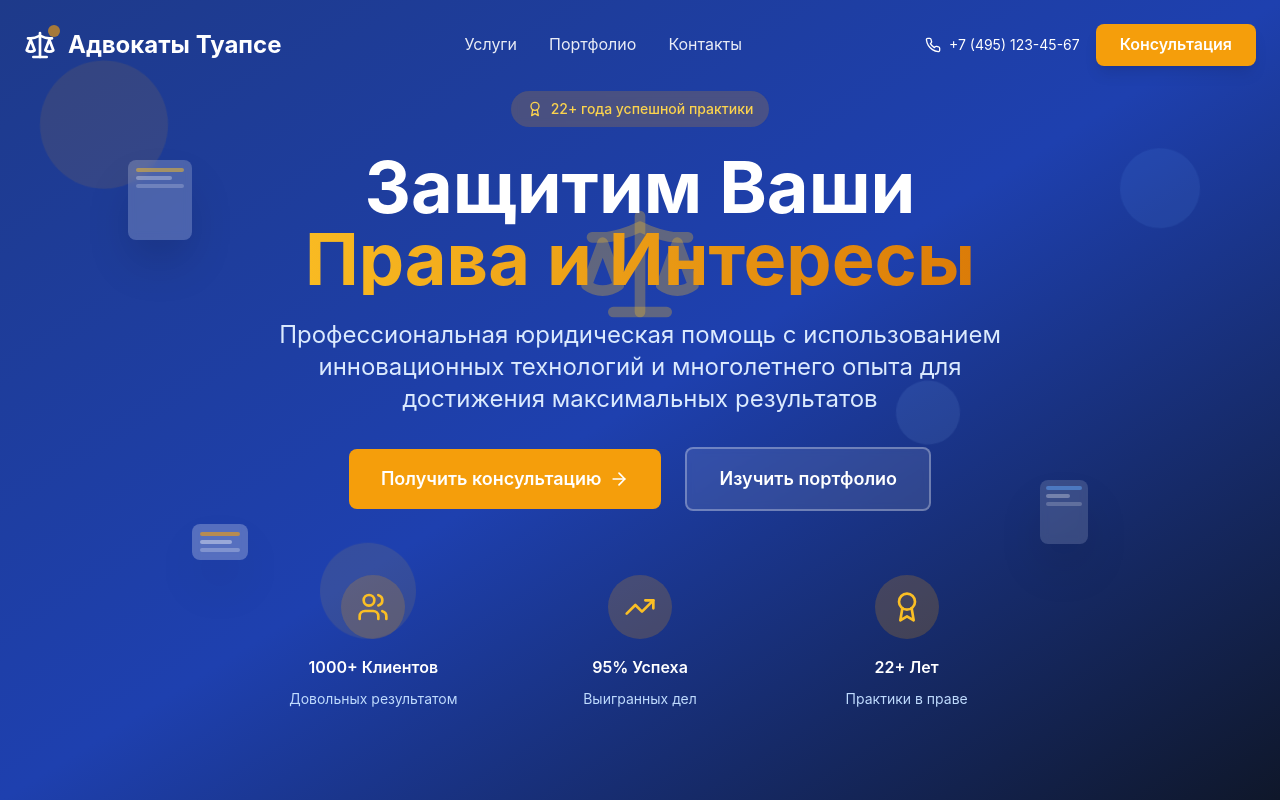
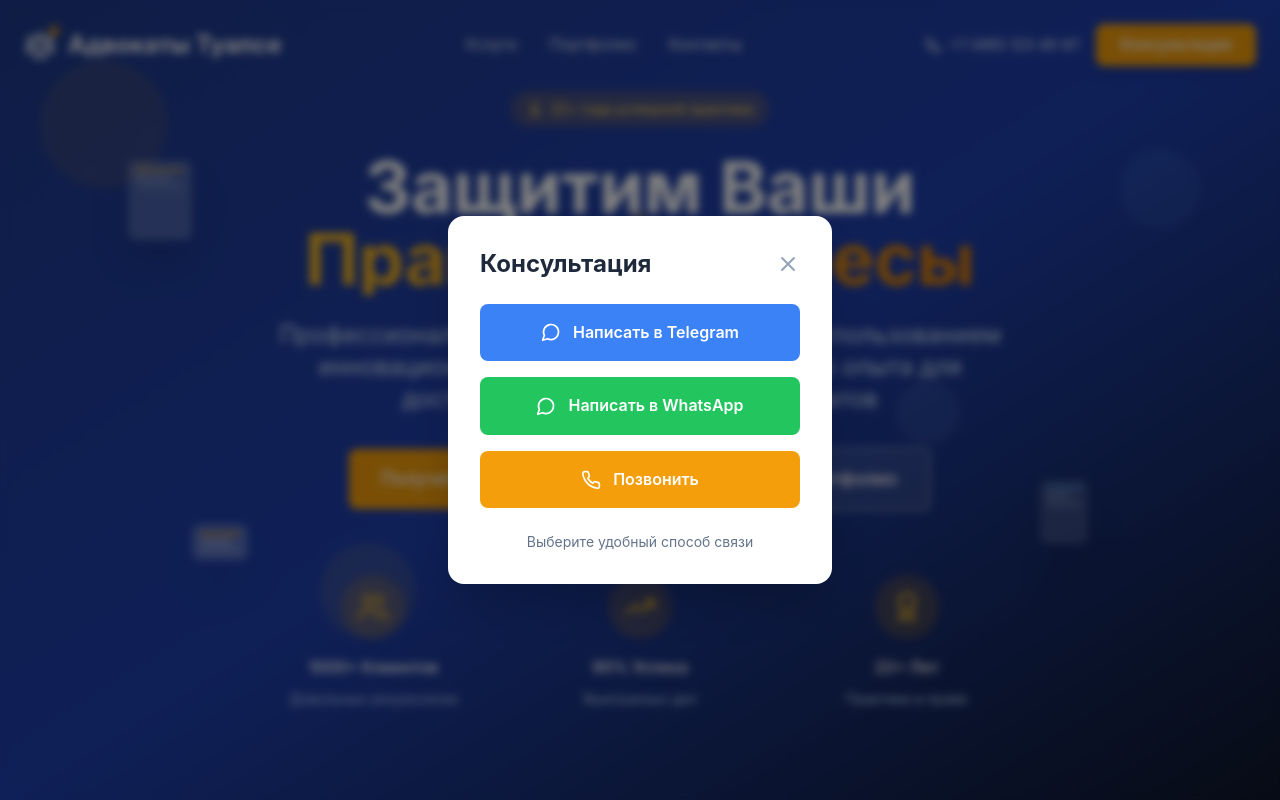
Before and after one commit to Gelleon/law2, a React (Vite) app: page / in a window 1280 px wide. Both pictures are taken after a click on the button "Консультация". Shown: the top 800 px of the page. Built offline with nearby package versions, Linux system fonts and the light colour scheme.

Commit message:
Initial commit

```diff
--- a/src/components/Header.tsx
+++ b/src/components/Header.tsx
@@ -1,9 +1,10 @@
 import React, { useState, useEffect } from 'react';
-import { Scale, Menu, X, Phone, Mail } from 'lucide-react';
+import { Scale, Menu, X, Phone, Mail, MessageCircle } from 'lucide-react';
 
 const Header = () => {
   const [isScrolled, setIsScrolled] = useState(false);
   const [isMenuOpen, setIsMenuOpen] = useState(false);
+  const [showConsultationPopup, setShowConsultationPopup] = useState(false);
 
   useEffect(() => {
     const handleScroll = () => {
@@ -14,7 +15,23 @@ const Header = () => {
     return () => window.removeEventListener('scroll', handleScroll);
   }, []);
 
+  const handleTelegramClick = () => {
+    window.open('https://t.me/your_telegram_username', '_blank');
+    setShowConsultationPopup(false);
+  };
+
+  const handleWhatsAppClick = () => {
+    window.open('https://wa.me/74951234567', '_blank');
+    setShowConsultationPopup(false);
+  };
+
+  const handleCallClick = () => {
+    window.location.href = 'tel:+74951234567';
+    setShowConsultationPopup(false);
+  };
+
   return (
+    <>
       <header
         className={`fixed top-0 left-0 right-0 z-50 transition-all duration-500 ${
           isScrolled
@@ -74,7 +91,10 @@ const Header = () => {
                   +7 (495) 123-45-67
                 </span>
               </div>
-            <button className="bg-amber-500 hover:bg-amber-600 text-white px-6 py-2 rounded-lg font-semibold transition-all duration-300 transform hover:scale-105 shadow-lg">
+              <button
+                onClick={() => setShowConsultationPopup(true)}
+                className="bg-amber-500 hover:bg-amber-600 text-white px-6 py-2 rounded-lg font-semibold transition-all duration-300 transform hover:scale-105 shadow-lg"
+              >
                 Консультация
               </button>
             </div>
@@ -106,7 +126,10 @@ const Header = () => {
                     <Phone className="w-4 h-4" />
                     <span>+7 (495) 123-45-67</span>
                   </div>
-                <button className="w-full bg-amber-500 hover:bg-amber-600 text-white px-6 py-2 rounded-lg font-semibold transition-colors">
+                  <button
+                    onClick={() => setShowConsultationPopup(true)}
+                    className="w-full bg-amber-500 hover:bg-amber-600 text-white px-6 py-2 rounded-lg font-semibold transition-colors"
+                  >
                     Консультация
                   </button>
                 </div>
@@ -115,6 +138,54 @@ const Header = () => {
           )}
         </div>
       </header>
+
+      {/* Consultation Popup */}
+      {showConsultationPopup && (
+        <div className="fixed inset-0 z-50 flex items-center justify-center bg-black/50 backdrop-blur-sm">
+          <div className="bg-white rounded-2xl p-8 max-w-sm w-full mx-4 shadow-2xl animate-modal-appear">
+            <div className="flex items-center justify-between mb-6">
+              <h3 className="text-2xl font-bold text-slate-800">Консультация</h3>
+              <button
+                onClick={() => setShowConsultationPopup(false)}
+                className="text-slate-400 hover:text-slate-600 transition-colors"
+              >
+                <X className="w-6 h-6" />
+              </button>
+            </div>
+
+            <div className="space-y-4">
+              <button
+                onClick={handleTelegramClick}
+                className="w-full flex items-center justify-center space-x-3 bg-blue-500 hover:bg-blue-600 text-white px-6 py-4 rounded-lg font-semibold transition-all duration-300 transform hover:scale-105"
+              >
+                <MessageCircle className="w-5 h-5" />
+                <span>Написать в Telegram</span>
+              </button>
+
+              <button
+                onClick={handleWhatsAppClick}
+                className="w-full flex items-center justify-center space-x-3 bg-green-500 hover:bg-green-600 text-white px-6 py-4 rounded-lg font-semibold transition-all duration-300 transform hover:scale-105"
+              >
+                <MessageCircle className="w-5 h-5" />
+                <span>Написать в WhatsApp</span>
+              </button>
+
+              <button
+                onClick={handleCallClick}
+                className="w-full flex items-center justify-center space-x-3 bg-amber-500 hover:bg-amber-600 text-white px-6 py-4 rounded-lg font-semibold transition-all duration-300 transform hover:scale-105"
+              >
+                <Phone className="w-5 h-5" />
+                <span>Позвонить</span>
+              </button>
+            </div>
+
+            <p className="text-center text-slate-500 text-sm mt-6">
+              Выберите удобный способ связи
+            </p>
+          </div>
+        </div>
+      )}
+    </>
   );
 };
 
--- a/src/components/Hero.tsx
+++ b/src/components/Hero.tsx
@@ -1,7 +1,31 @@
-import React from 'react';
-import { Scale, ArrowRight, Award, Users, TrendingUp } from 'lucide-react';
+import React, { useState } from 'react';
+import { Scale, ArrowRight, Award, Users, TrendingUp, MessageCircle, Phone, X } from 'lucide-react';
 
 const Hero = () => {
+  const [showConsultationPopup, setShowConsultationPopup] = useState(false);
+
+  const scrollToPortfolio = () => {
+    const portfolioSection = document.getElementById('portfolio');
+    if (portfolioSection) {
+      portfolioSection.scrollIntoView({ behavior: 'smooth' });
+    }
+  };
+
+  const handleTelegramClick = () => {
+    window.open('https://t.me/your_telegram_username', '_blank');
+    setShowConsultationPopup(false);
+  };
+
+  const handleWhatsAppClick = () => {
+    window.open('https://wa.me/74951234567', '_blank');
+    setShowConsultationPopup(false);
+  };
+
+  const handleCallClick = () => {
+    window.location.href = 'tel:+74951234567';
+    setShowConsultationPopup(false);
+  };
+
   return (
     <section className="relative min-h-screen flex items-center justify-center overflow-hidden bg-gradient-to-br from-blue-900 via-blue-800 to-slate-900">
       {/* Animated Background Elements */}
@@ -50,6 +74,53 @@ const Hero = () => {
         </div>
       </div>
 
+      {/* Consultation Popup */}
+      {showConsultationPopup && (
+        <div className="fixed inset-0 z-50 flex items-center justify-center bg-black/50 backdrop-blur-sm">
+          <div className="bg-white rounded-2xl p-8 max-w-sm w-full mx-4 shadow-2xl animate-fade-in-up">
+            <div className="flex items-center justify-between mb-6">
+              <h3 className="text-2xl font-bold text-slate-800">Консультация</h3>
+              <button
+                onClick={() => setShowConsultationPopup(false)}
+                className="text-slate-400 hover:text-slate-600 transition-colors"
+              >
+                <X className="w-6 h-6" />
+              </button>
+            </div>
+
+            <div className="space-y-4">
+              <button
+                onClick={handleTelegramClick}
+                className="w-full flex items-center justify-center space-x-3 bg-blue-500 hover:bg-blue-600 text-white px-6 py-4 rounded-lg font-semibold transition-all duration-300 transform hover:scale-105"
+              >
+                <MessageCircle className="w-5 h-5" />
+                <span>Написать в Telegram</span>
+              </button>
+
+              <button
+                onClick={handleWhatsAppClick}
+                className="w-full flex items-center justify-center space-x-3 bg-green-500 hover:bg-green-600 text-white px-6 py-4 rounded-lg font-semibold transition-all duration-300 transform hover:scale-105"
+              >
+                <MessageCircle className="w-5 h-5" />
+                <span>Написать в WhatsApp</span>
+              </button>
+
+              <button
+                onClick={handleCallClick}
+                className="w-full flex items-center justify-center space-x-3 bg-amber-500 hover:bg-amber-600 text-white px-6 py-4 rounded-lg font-semibold transition-all duration-300 transform hover:scale-105"
+              >
+                <Phone className="w-5 h-5" />
+                <span>Позвонить</span>
+              </button>
+            </div>
+
+            <p className="text-center text-slate-500 text-sm mt-6">
+              Выберите удобный способ связи
+            </p>
+          </div>
+        </div>
+      )}
+
       <div className="relative z-10 text-center px-6 max-w-4xl mx-auto">
         <div className="mb-8 animate-fade-in-up">
           <div className="inline-flex items-center space-x-2 bg-amber-500/20 backdrop-blur-sm rounded-full px-4 py-2 text-amber-300 text-sm font-medium mb-6">
@@ -71,12 +142,18 @@ const Hero = () => {
         </div>
 
         <div className="flex flex-col sm:flex-row gap-6 justify-center items-center mb-12">
-          <button className="group bg-amber-500 hover:bg-amber-600 text-white px-8 py-4 rounded-lg font-semibold text-lg transition-all duration-300 transform hover:scale-105 hover:shadow-2xl flex items-center space-x-2">
+          <button
+            onClick={() => setShowConsultationPopup(true)}
+            className="group bg-amber-500 hover:bg-amber-600 text-white px-8 py-4 rounded-lg font-semibold text-lg transition-all duration-300 transform hover:scale-105 hover:shadow-2xl flex items-center space-x-2"
+          >
             <span>Получить консультацию</span>
             <ArrowRight className="w-5 h-5 group-hover:translate-x-1 transition-transform" />
           </button>
 
-          <button className="group bg-white/10 hover:bg-white/20 text-white border-2 border-white/30 hover:border-white/50 px-8 py-4 rounded-lg font-semibold text-lg transition-all duration-300 backdrop-blur-sm">
+          <button
+            onClick={scrollToPortfolio}
+            className="group bg-white/10 hover:bg-white/20 text-white border-2 border-white/30 hover:border-white/50 px-8 py-4 rounded-lg font-semibold text-lg transition-all duration-300 backdrop-blur-sm"
+          >
             Изучить портфолио
           </button>
         </div>
```
Lines whose indentation alone changed are shown as unchanged.
